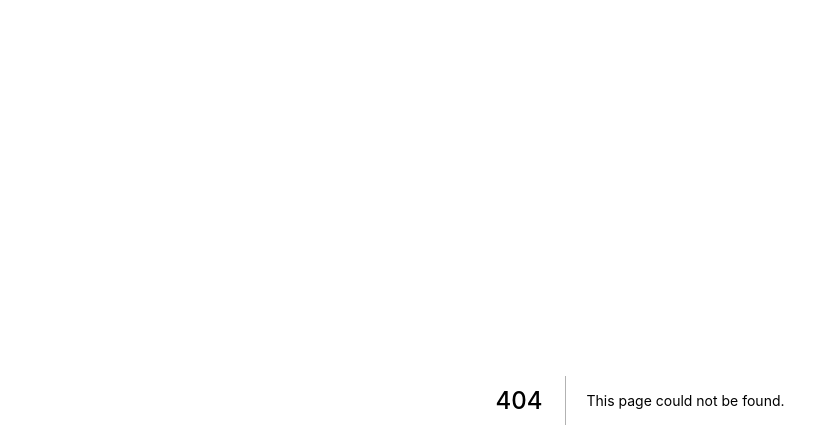
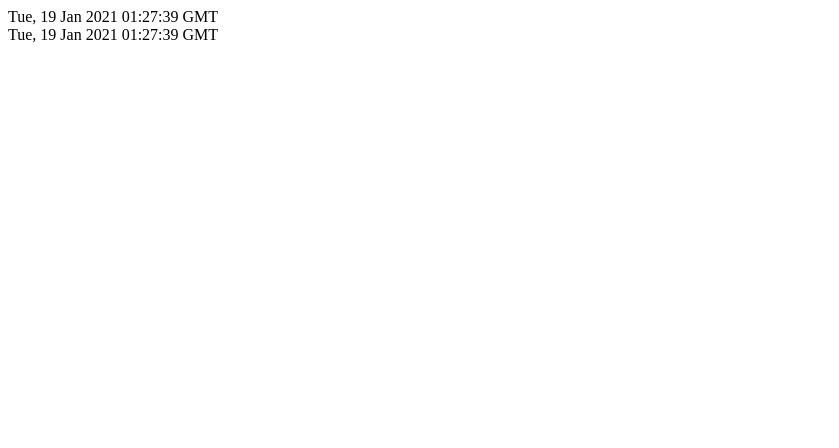
Before and after one commit to dougpm/next-js, a Next.js app: page /tempo in a window 1280 px wide. Before the commit this address had no page. Shown: the top 448 px of the page, without its empty margins (0-839 px from the left). Built offline with nearby package versions, Linux system fonts and the light colour scheme.

Commit message:
getStaticProps

```diff
--- /dev/null
+++ b/pages/tempo.js
@@ -0,0 +1,24 @@
+function Tempo(props) {
+    const dynamicDate = new Date();
+    const dynamicDateString = dynamicDate.toGMTString();
+
+    return (
+        <div>
+            <div>{dynamicDateString}</div>
+            <div>{props.staticDateString}</div>
+        </div>
+    )
+}
+
+export function getStaticProps() {
+    const staticDate = new Date();
+    const staticDateString = staticDate.toGMTString();
+
+    return {
+        props: {
+            staticDateString
+        }
+    }
+}
+
+export default Tempo
```
